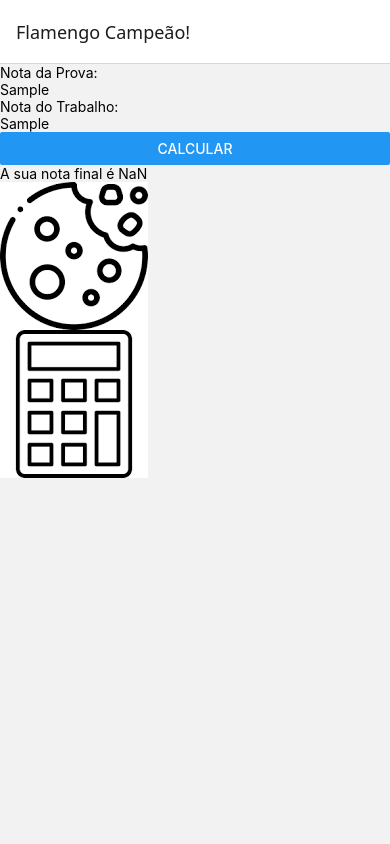
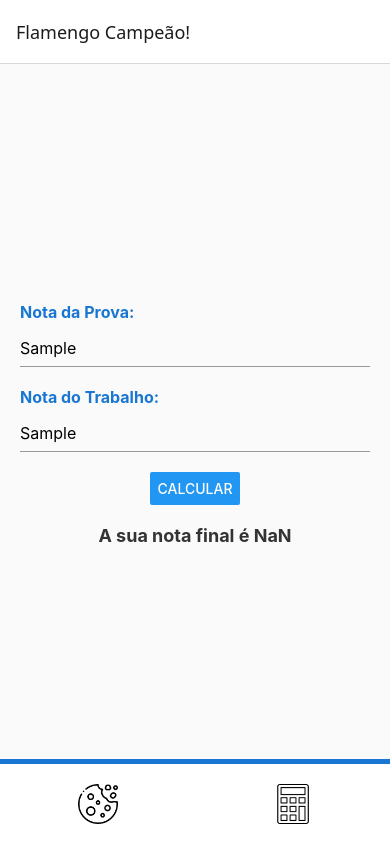
Before and after one commit to Rodrigo-Lemos-SantaCruz/Mobile-2025.2, a React Native app: screen /notas in a window 390 px wide. Both pictures are taken after typing "Sample", "Sample" into the empty fields and a click on the button "CALCULAR". Built offline with nearby package versions, Linux system fonts and the light colour scheme.

Commit message:
estilizado

```diff
--- a/App.js
+++ b/App.js
@@ -1,5 +1,3 @@
-import { StatusBar } from 'expo-status-bar';
-import { StyleSheet, Text, View } from 'react-native';
 import Biscoito from './Telas/Biscoito';
 import Calculadora from './Telas/Calculadora';
 import { NavigationContainer } from '@react-navigation/native'
@@ -17,12 +15,3 @@ export default function App() {
     </NavigationContainer>
   );
 }
-
-const styles = StyleSheet.create({
-  container: {
-    flex: 1,
-    backgroundColor: '#fff',
-    alignItems: 'center',
-    justifyContent: 'center',
-  },
-});
--- a/Componentes/Form.js
+++ b/Componentes/Form.js
@@ -1,13 +1,34 @@
-import {Text, TextInput, View} from 'react-native'
+import {Text, TextInput, View, StyleSheet} from 'react-native'
 
 export default function Form({texto, funcao}) {
     return(
-        <View>
-            <Text>{texto}</Text>
+        <View style={styles.container}>
+            <Text style={styles.label}>{texto}</Text>
             <TextInput
+                style={styles.input}
                 placeholder='Insira notas de 0 a 10'
                 onChangeText={(text)=>funcao(parseFloat(text))}
             />
         </View>
     )
 }
+
+const styles = StyleSheet.create({
+  container: {
+    alignSelf: 'stretch', // ocupa largura disponível, alinhado à esquerda
+    marginBottom: 20,
+  },
+  label: {
+    fontSize: 16,
+    fontWeight: 'bold',
+    color: '#1976d2',
+    marginBottom: 8,
+    textAlign: 'left',
+  },
+  input: {
+    paddingVertical: 8,
+    fontSize: 16,
+    borderBottomWidth: StyleSheet.hairlineWidth,
+    borderBottomColor: '#999',
+  },
+})
--- a/Componentes/Rodape.js
+++ b/Componentes/Rodape.js
@@ -1,17 +1,43 @@
-import {View, Image, Pressable} from 'react-native'
+import {View, Image, Pressable, StyleSheet} from 'react-native'
 import { useNavigation } from '@react-navigation/native'
 
 export default function Rodape({img1, img2}) {
     const navigation = useNavigation()
 
     return(
-        <View>
-            <Pressable onPress={()=>navigation.navigate('biscoito', {nome: 'Rodrigo', idade: 30})}>
-                <Image source={img1} />
+        <View style={styles.container}>
+            <Pressable style={styles.botao} onPress={()=>navigation.navigate('biscoito', {nome: 'Rodrigo', idade: 30})}>
+                <Image source={img1} style={styles.icone} />
             </Pressable>
-            <Pressable onPress={()=>navigation.navigate('notas')}>
-                <Image source={img2} />
+            <Pressable style={styles.botao} onPress={()=>navigation.navigate('notas')}>
+                <Image source={img2} style={styles.icone} />
             </Pressable>
         </View>
     )
 }
+
+const styles = StyleSheet.create({
+  container: {
+    flexDirection: 'row', // coloca os ícones lado a lado
+    justifyContent: 'space-around', // espaço igual entre botões
+    alignItems: 'center',
+    paddingVertical: 10,
+    backgroundColor: 'white', // azul barra inferior
+    borderTopWidth: 5,
+    borderTopColor:  '#1976d2',
+    // fixa no rodapé
+    position: 'absolute',
+    bottom: 0,
+    left: 0,
+    right: 0,
+    width: '100%'
+  },
+  botao: {
+    padding: 10,
+    borderRadius: 10,
+  },
+  icone: {
+    width: 40,
+    height: 40, // deixa o ícone branco (se for PNG com transparência)
+  },
+})
--- a/Telas/Biscoito.js
+++ b/Telas/Biscoito.js
@@ -1,5 +1,5 @@
 import React, {useState} from 'react'
-import {View, Text, Image, Button} from 'react-native'
+import {View, Text, Image, Button, StyleSheet} from 'react-native'
 import Rodape from '../Componentes/Rodape'
 
 export default function Biscoito({route}) {
@@ -25,10 +25,10 @@ export default function Biscoito({route}) {
     }
 
     return (
-        <View>
-            <Text>Olá {route.params.nome}!</Text>
-            { mostra ? <Image source={require('../assets/biscoitoAberto.png')}/> : <Image source={require('../assets/biscoitoFechado.png')} />}
-            <Text>{fraseInspiradora}</Text>
+        <View style={styles.container}>
+            <Text style={styles.boasVindas}>Olá {route.params.nome}, vamos ler sua sorte?</Text>
+            { mostra ? <Image style={styles.imagem} source={require('../assets/biscoitoAberto.png')}/> : <Image style={styles.imagem} source={require('../assets/biscoitoFechado.png')} />}
+            <Text style={styles.frase}>{fraseInspiradora}</Text>
             <Button
                 title={mostra ? 'Reiniciar' : 'Abrir Biscoito'}
                 onPress={()=>executaAcao()}
@@ -40,3 +40,31 @@ export default function Biscoito({route}) {
         </View>
     )
 }
+
+const styles = StyleSheet.create({
+  container: {
+    flex: 1,
+    backgroundColor: '#fafafa',
+    justifyContent: 'center',
+    alignItems: 'center',
+  },
+  boasVindas: {
+    fontSize: 20,
+    fontWeight: 'bold',
+    marginBottom: 20,
+    color: '#1976d2',
+  },
+  imagem: {
+    width: 200,
+    height: 200,
+    marginBottom: 20,
+    resizeMode: 'contain',
+  },
+  frase: {
+    fontSize: 18,
+    fontStyle: 'italic',
+    textAlign: 'center',
+    marginBottom: 20,
+    color: '#333',
+  }
+})
--- a/Telas/Calculadora.js
+++ b/Telas/Calculadora.js
@@ -1,5 +1,5 @@
 import React, {useState} from 'react'
-import {View, Text, TextInput, Button} from 'react-native'
+import {View, Text, TextInput, Button, StyleSheet} from 'react-native'
 import Form from '../Componentes/Form'
 import Rodape from '../Componentes/Rodape'
 
@@ -15,7 +15,7 @@ export default function Calculadora() {
     }
 
     return (
-        <View>
+        <View style={styles.container}>
             <Form
                 texto='Nota da Prova: '
                 funcao={setNotaProva}
@@ -28,7 +28,7 @@ export default function Calculadora() {
                 title='Calcular'
                 onPress={()=>apertaBotao()}
             />
-            {aparece ? <Text>A sua nota final é {nota}</Text> : null}
+            {aparece ? <Text style={styles.resultado}>A sua nota final é {nota}</Text> : null}
             <Rodape
                 img1={require('../assets/biscoito.png')}
                 img2={require('../assets/calculadora.png')}
@@ -36,3 +36,20 @@ export default function Calculadora() {
         </View>
     )
 }
+
+const styles = StyleSheet.create({
+  container: {
+    flex: 1,
+    backgroundColor: '#fafafa',
+    justifyContent: 'center',
+    alignItems: 'center',
+    padding: 20,
+    paddingBottom: 80, // evita sobreposição do rodapé
+  },
+  resultado: {
+    fontSize: 18,
+    marginTop: 20,
+    color: '#333',
+    fontWeight: 'bold',
+  },
+})
```
